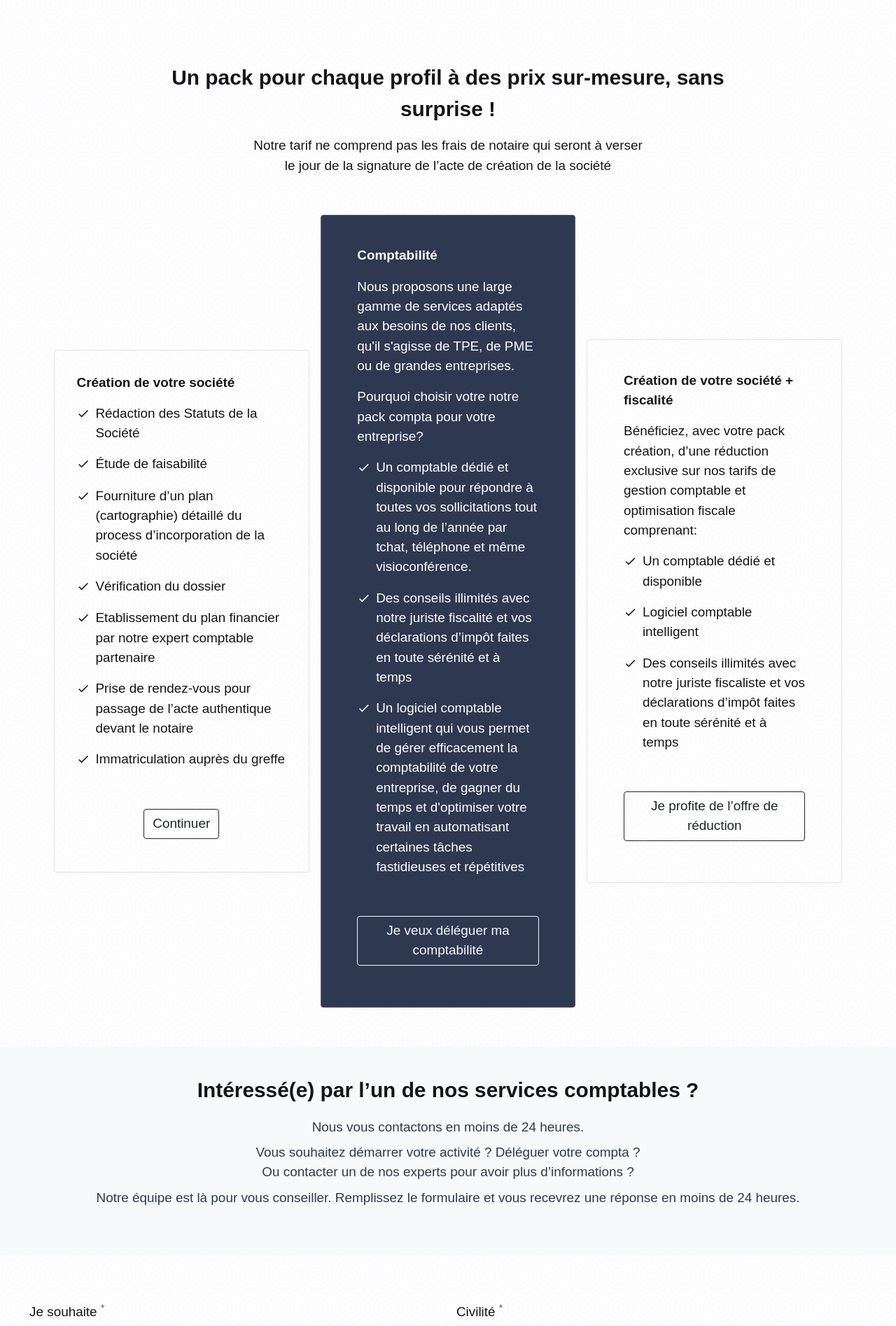
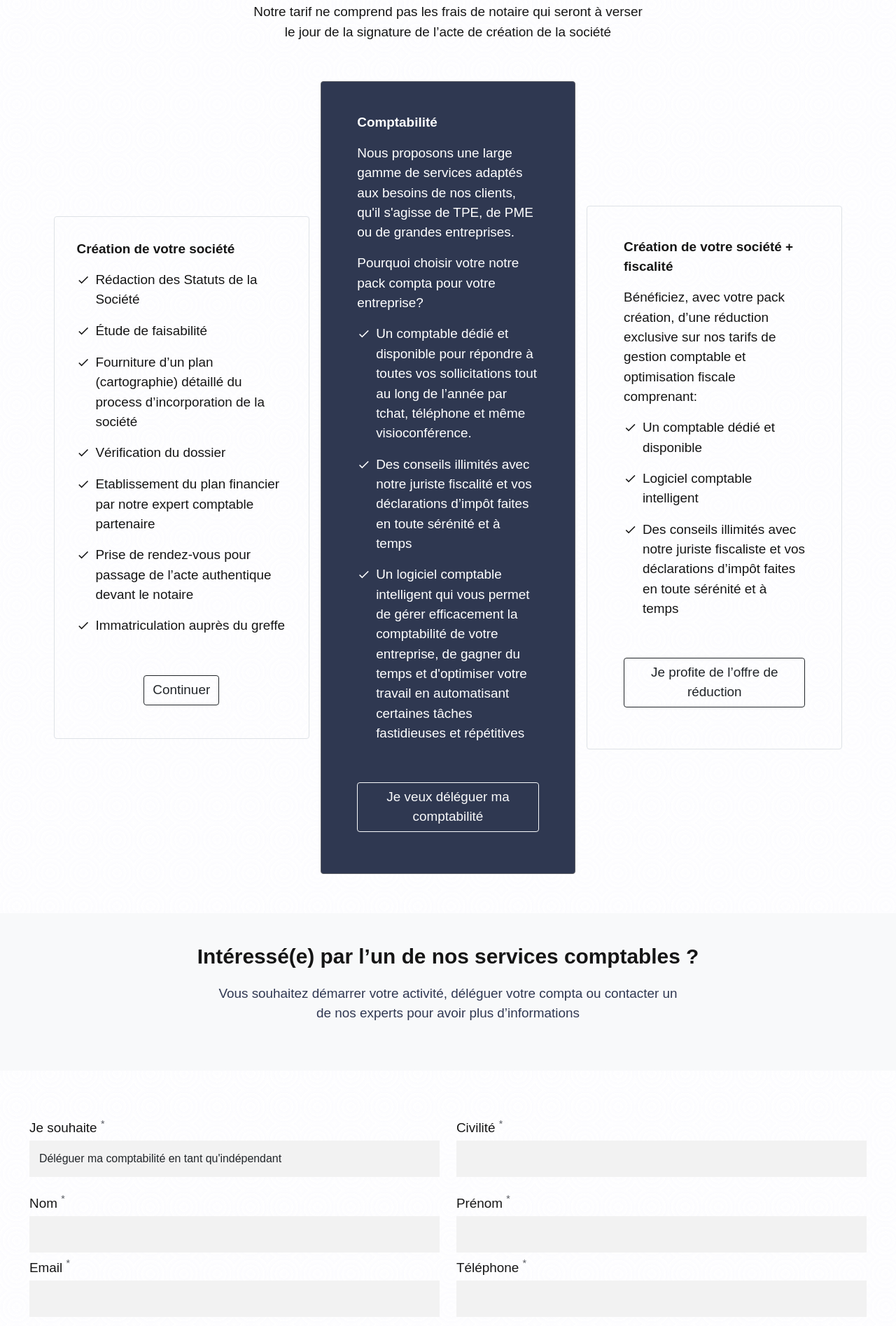
Before and after one commit to alexis90210/jvgo-business-builder, a Symfony app: template templates/home/index.html.twig in a window 1280 px wide. Shown: the part 1307-3202 px from the top of the page at 70% size. Run offline with Twig, Linux system fonts and the light colour scheme; the template is opened without the code that fills it, so the values that code supplies are empty; some libraries are stand-ins or nearby versions; some web fonts are replaced.

Commit message:
last modification

```diff
--- a/templates/base.html.twig
+++ b/templates/base.html.twig
@@ -40,7 +40,7 @@
 						<i class="mdi mdi-phone text-light size-6 fw-4"></i>
 						<span class="px-2 m-0 size-2 text-light">
 							Contacter un conseiller Jvgo
-							<b>+32 (0)4 775 068 67</b>
+							<b>+32 (0)46 763 329 2</b>
 						</span>
 
 					</div>
@@ -54,8 +54,8 @@
 
 
 							<div>
-								<a href="#" class="text-light">Prenez
-									un rdv de 30 minutes pour poser vos questions</a>
+								<a href="https://calendly.com/jvgo/appel" class="text-light">
+									Prenez un rdv de 30 minutes pour poser vos questions</a>
 							</div>
 
 
@@ -64,7 +64,7 @@
 									<i class="mdi mdi-phone has-text-light size-7 fw-4"></i>
 									<div class="p-2 px-4">
 										<p class="p-0 m-0">
-											+32 (0)4 775 068 67
+											+32 (0)46 763 329 2
 										</p>
 									</div>
 								</div>
@@ -198,7 +198,9 @@
 								<img src="{{asset('images/jbvo.png')}}" onclick="newPage('/')" width="160px" alt=""/>
 								<p class="size-6 opacity-2">
 									JVGO vous aide à créer votre entreprise, <br> à gérer votre comptabilité
-et à optimiser votre scalité.
+et à optimiser votre fiscalité. <br><br>
+<a href="https://calendly.com/jvgo/appel" class="text-light"><u>Prenez
+									un rdv de 30 minutes pour <br> poser vos questions</u></a>
 								</p>
 
 								<div class="d-flex justify-content-lg-center justify-content-sm-center">
@@ -239,8 +241,8 @@ et à optimiser votre scalité.
 								</p>
 								<p class="m-0 size-6 opacity-2 is-pointer mb-2">
 									<i class="mdi mdi-phone pr-4"></i>
-									Phone:<a class="text-light" href="tel:+32 (0)4 775 068 67">
-										+32 (0)4 775 068 67</a>
+									Phone:<a class="text-light" href="tel:+32 (0)46 763 329 2">
+										+32 (0)46 763 329 2</a>
 								</p>
 								<p class="m-0 size-6 opacity-2 is-pointer mb-2">
 									<i class="mdi mdi-email pr-4"></i>
--- a/templates/creation_entreprise/index.html.twig
+++ b/templates/creation_entreprise/index.html.twig
@@ -38,7 +38,7 @@
 					<p class="size-7 fw-2 my-4 opacity-3">
 						<b>Démarrez la création de votre société</b>
 						en quelques clics et
-																														              nous nous occupons du reste. Toutes les étapes de création de
+																														              nous nous occupons du reste. <br> Toutes les étapes de création de
 																														              votre entreprise, du choix de votre statut juridique jusqu'à la
 																														              rédaction de
 						<b>votre business plan et plan financier</b>.
--- a/templates/home/index.html.twig
+++ b/templates/home/index.html.twig
@@ -91,24 +91,20 @@
 
 							<div class="col-lg-7 m-auto">
 								<div class="p-lg-5">
-									<p class="size-8 opacity-3 mt-2 m-0 mb-1 is-text-primary fw-3 size-6">
+									<p class="size-8 opacity-3 mt-2 m-0 mb-1  fw-3 size-6">
 										Créer mon entreprise
 									</p>
-									<br>
-									<p class="size-9 fw-5 m-0">
+
+									<p class="m-0 my-2  size-7 d-flex justify-content-lg-start gap-2">
+										La solution la plus simple, économique et rapide pour  créer , immatriculer votre société  en 3 semaines à un tarif unique et transparent .
+									</p>
+
+									<p class="size-7 fw-2 m-0 mt-3 mb-4">
 										Nos services de comptabilité et de gestion financière vous
 										facilitent la vie et vous permettent de faire fonctionner
-										efficacement votre entreprise.
-									</p>
-									<br>
-									<p class="m-0 my-2  size-7">La solution la plus simple, économique<br> et rapide pour  créer votre société.
-									</p>
+										efficacement votre entreprise.</p>
 
-									<p class="m-0 my-2  size-7">Votre société immatriculée en 3 semaines .</p>
 
-									<p class="m-0 my-2  size-7">Tarif unique et transparent .</p>
-
-									<br>
 									<div class="d-flex justify-content-lg-start justify-content-sm-center justify-content-md-center">
 										<a href="/creation-entreprise" class="button-effect-3 size-7 px-4 py-2">
 											<span>
@@ -134,7 +130,7 @@
 			<div class="row">
 				<div class="col-lg-8 text-center m-auto">
 					<p class="size-10">
-						<b>Un pack pour chaque profil à des prix sur-mesure, sans surprise !</b>
+						<b>Un pack pour chaque profil à des prix sur-mesure</b>
 
 					</p>
 					<p class="size-7 ">
@@ -311,20 +307,14 @@
 			<p class="size-10 fw-bold">
 				Intéressé(e) par l’un de nos services comptables ?
 			</p>
-			<p class="size-7 text-black mb-2">
-				Nous vous contactons en moins de 24 heures.
+
+			<p class="size-7  text-black mb-2">
+				Vous souhaitez démarrer votre activité, déléguer votre compta
+																																																																												 ou contacter un  <br> de nos experts pour avoir plus
+																																																																												  d’informations
 			</p>
 
-			<p class="size-7  text-black mb-2">
-				Vous souhaitez démarrer votre activité ?  Déléguer votre compta
-																																																																												  ? <br> Ou contacter un de nos experts pour avoir plus
-																																																																												  d’informations ? <br>
-			</p>
 
-			<p class="size-7  text-black mb-2">
-				Notre équipe est là pour vous conseiller. Remplissez le
-																																																																												  formulaire et vous recevrez une réponse en moins de 24 heures.
-			</p>
 		</div>
 
 
@@ -336,9 +326,14 @@
 			<div class="col-7  col-sm-12 col-md-12" id="contact-form">
 				<div class="p-2 p-lg-4  px-sm-3 px-md-3">
 					<br/>
+
+
 					<div class="container-fluid p-sm-0 p-md-0 size-7">
 						<div class="row">
 							<div class="col-lg-6">
+
+
+
 								<p class="m-0 mb-1">
 									Je souhaite
 									<span>
@@ -418,6 +413,10 @@
 						</div>
 					</div>
 
+					<p class="size-4  text-black my-4">
+				 NB: Vous recevrez une réponse en moins de 24 heures.
+			</p>
+
 					<div class="my-5 text-center">
 						<center id="loading-indicator" class="d-none">
 							<img src="{{ asset('images/loader.svg')}}" width="80px">
@@ -426,6 +425,7 @@
 						<p class="text-center size-6 mb-4 fw-3 alert alert-danger d-none" id="error-display"></p>
 
 						<div class="pt-4">
+
 							<a onclick="selectInfo()" class="button-effect-3 size-7  px-3 py-2">
 								<span class="px-4">
 									Envoyer
@@ -433,7 +433,9 @@
 							</a>
 						</div>
 
+
 					</div>
+
 				</div>
 			</div>
 		</div>
--- a/templates/services/index.html.twig
+++ b/templates/services/index.html.twig
@@ -14,6 +14,7 @@
 					<h1 class="size-10 font-ubuntu fw-bolder pr-5 mt-1 is-text-primary">
 						Ce que nous
 						<span class="text-dark">et rapidement !</span>
+						<br>
 						faisons pour vous
 						<br/>
 					</h1>
```
